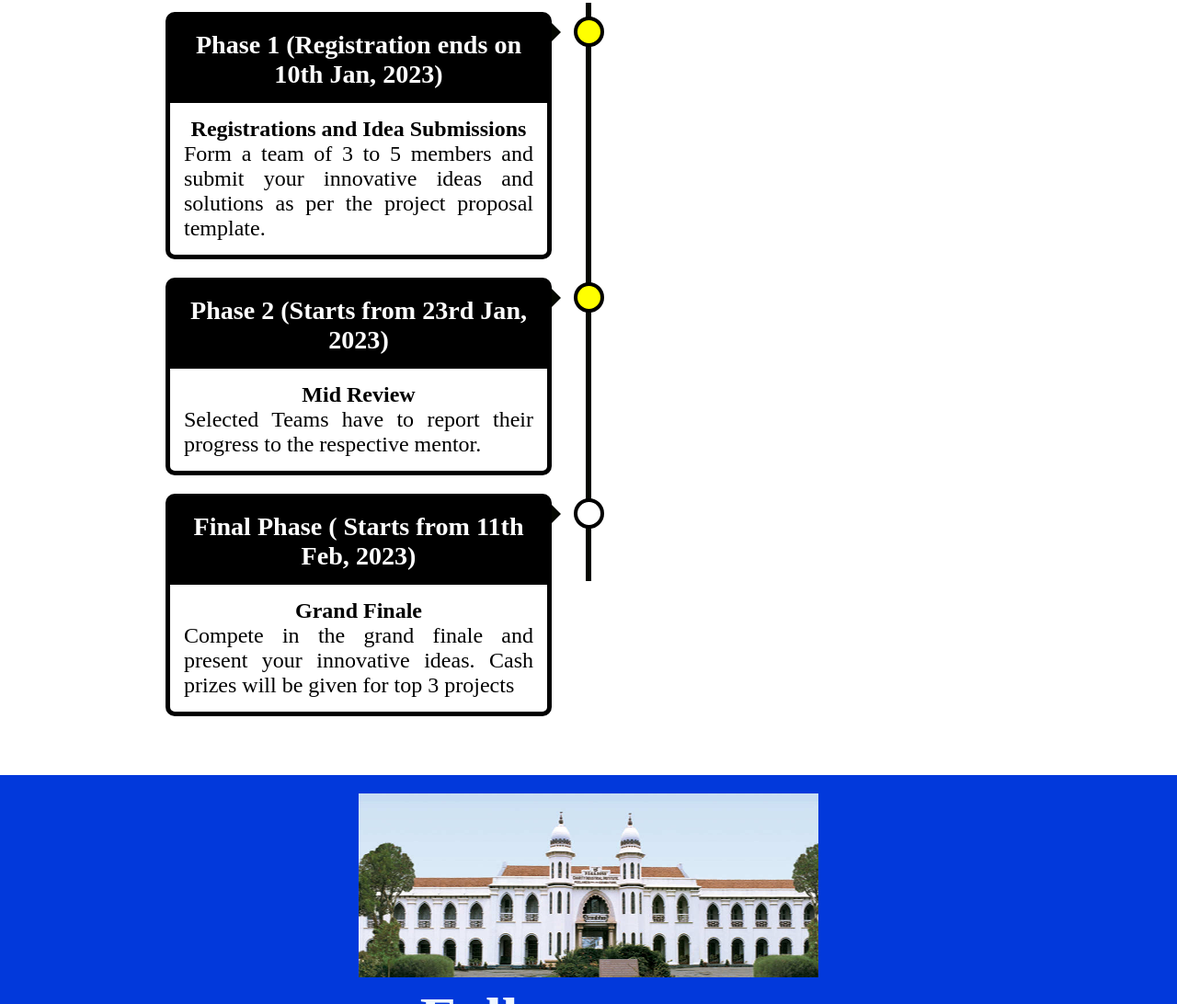
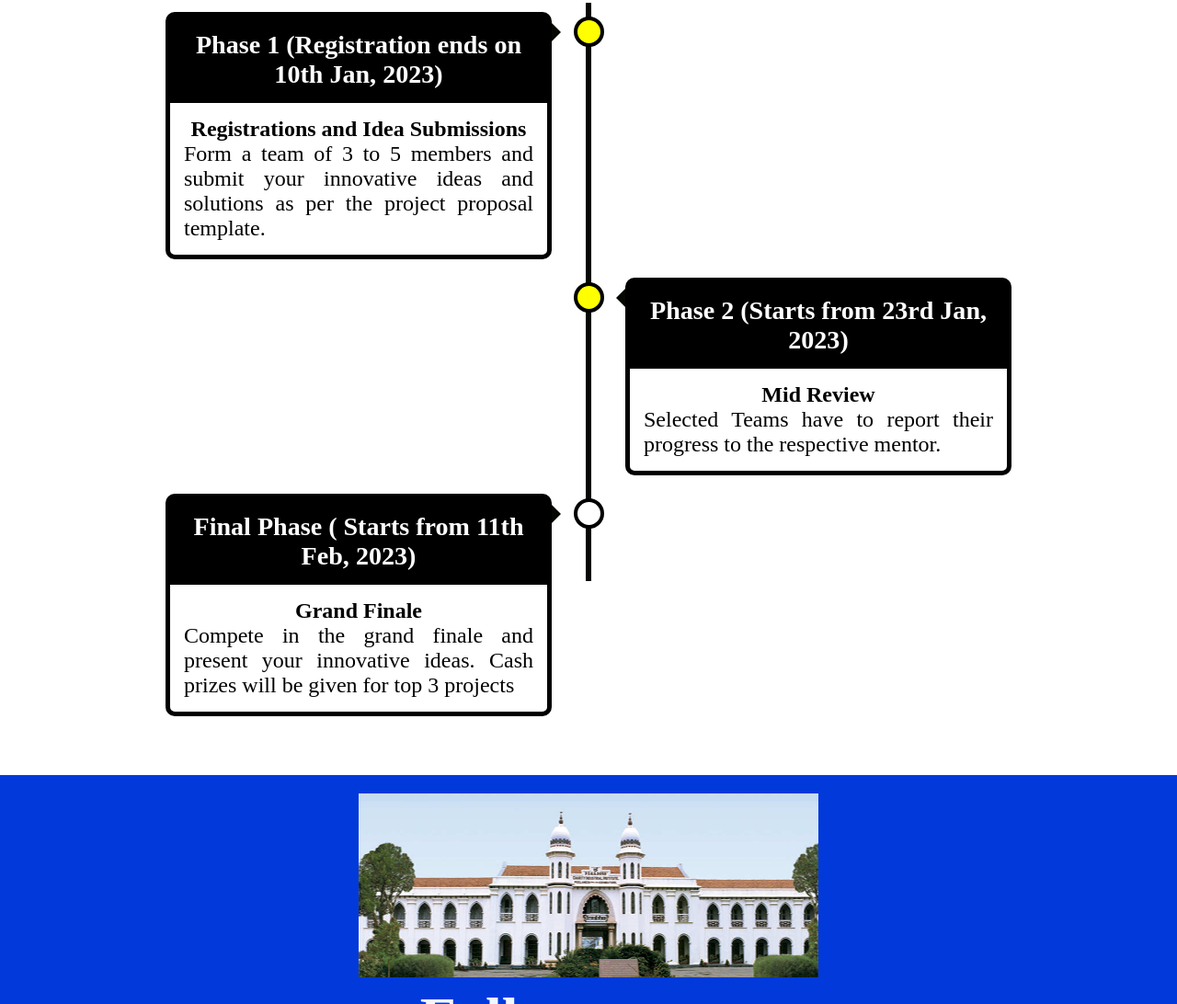
Before and after one commit to Coding-Club-PSGCT/Ideation2022, a plain HTML site: page index.html in a window 1280 px wide. Shown: the part 3648-4740 px from the top of the page at 92% size. Drawn offline with nearby package versions, Linux system fonts and the light colour scheme.

Commit message:
Update index.html

```diff
--- a/index.html
+++ b/index.html
@@ -189,7 +189,7 @@
               </div>
               </div>
             </div>
-            <div class="container left progress">
+            <div class="container right progress">
               <div class="content1">
                 <h3>Phase 2 (Starts from 23rd Jan, 2023)</h3>
                 <div class="mainContent">
```
